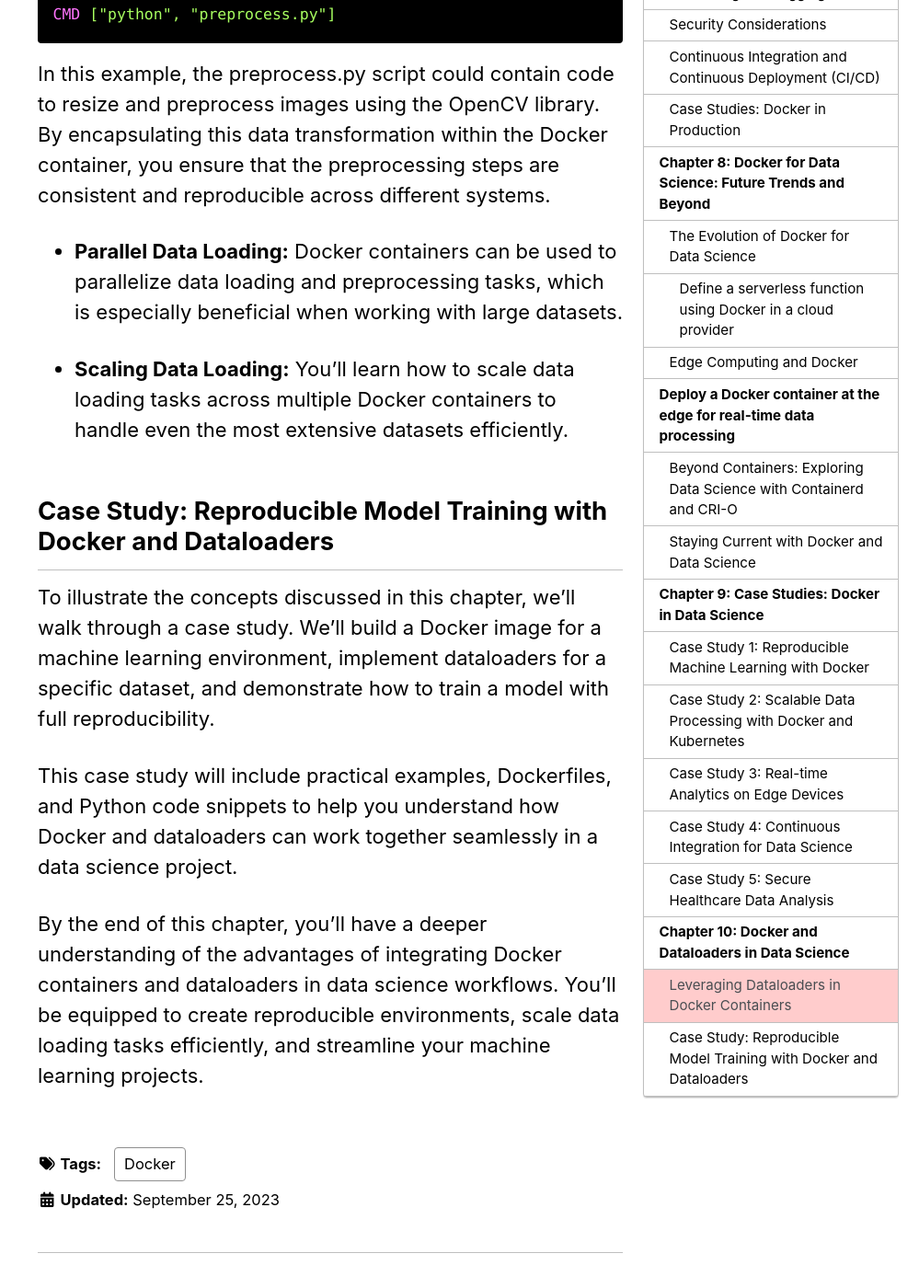
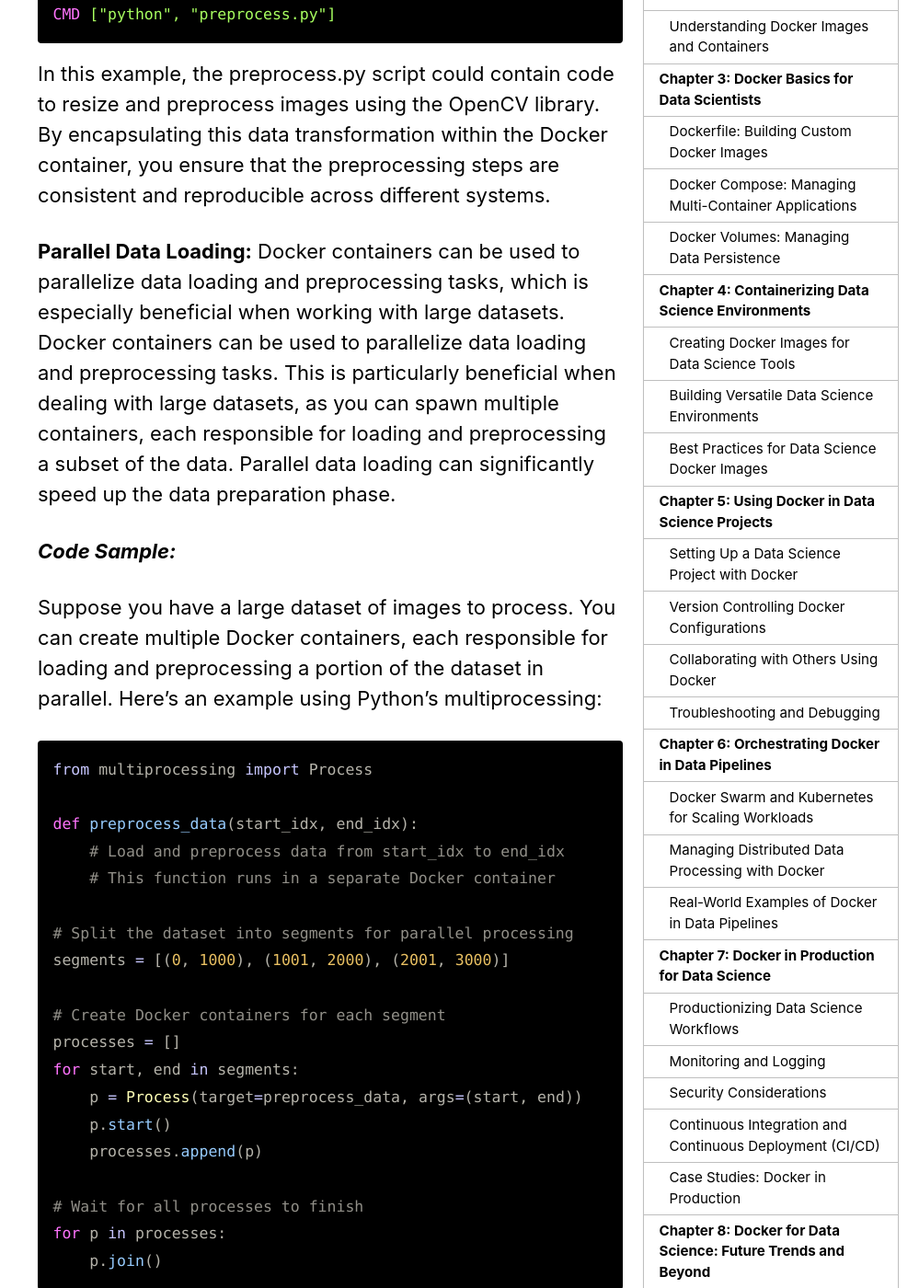
Before and after one commit to naeem-bebit/naeem-bebit.github.io, a Jekyll site: the page built from _posts/2020-05-12-docker.md, in a window 1280 px wide and 1400 px high, scrolled down 32815 px. Shown: the whole window at 92% size, without its empty margins (281-1280 px from the left). Built offline with Jekyll 4.4.1, drawn with Linux system fonts in a browser that asks for light colours; cached includes are drawn as plain includes; nearby versions of some CDN libraries; comment, search, counter and statistics services are not loaded; some of the changed text lies outside the part shown.

Commit message:
parallel data loading

````diff
--- a/_posts/2020-05-12-docker.md
+++ b/_posts/2020-05-12-docker.md
@@ -534,7 +534,34 @@ CMD ["python", "preprocess.py"]
 ```
 In this example, the preprocess.py script could contain code to resize and preprocess images using the OpenCV library. By encapsulating this data transformation within the Docker container, you ensure that the preprocessing steps are consistent and reproducible across different systems.
 
-- **Parallel Data Loading:** Docker containers can be used to parallelize data loading and preprocessing tasks, which is especially beneficial when working with large datasets.
+**Parallel Data Loading:** Docker containers can be used to parallelize data loading and preprocessing tasks, which is especially beneficial when working with large datasets. Docker containers can be used to parallelize data loading and preprocessing tasks. This is particularly beneficial when dealing with large datasets, as you can spawn multiple containers, each responsible for loading and preprocessing a subset of the data. Parallel data loading can significantly speed up the data preparation phase.
+
+***Code Sample:***
+
+Suppose you have a large dataset of images to process. You can create multiple Docker containers, each responsible for loading and preprocessing a portion of the dataset in parallel. Here's an example using Python's multiprocessing:
+
+```python
+from multiprocessing import Process
+
+def preprocess_data(start_idx, end_idx):
+    # Load and preprocess data from start_idx to end_idx
+    # This function runs in a separate Docker container
+
+# Split the dataset into segments for parallel processing
+segments = [(0, 1000), (1001, 2000), (2001, 3000)]
+
+# Create Docker containers for each segment
+processes = []
+for start, end in segments:
+    p = Process(target=preprocess_data, args=(start, end))
+    p.start()
+    processes.append(p)
+
+# Wait for all processes to finish
+for p in processes:
+    p.join()
+```
+In this code sample, each Docker container is responsible for processing a segment of the dataset in parallel. This approach can significantly reduce data preprocessing time.
 
 - **Scaling Data Loading:** You'll learn how to scale data loading tasks across multiple Docker containers to handle even the most extensive datasets efficiently.
 
````
